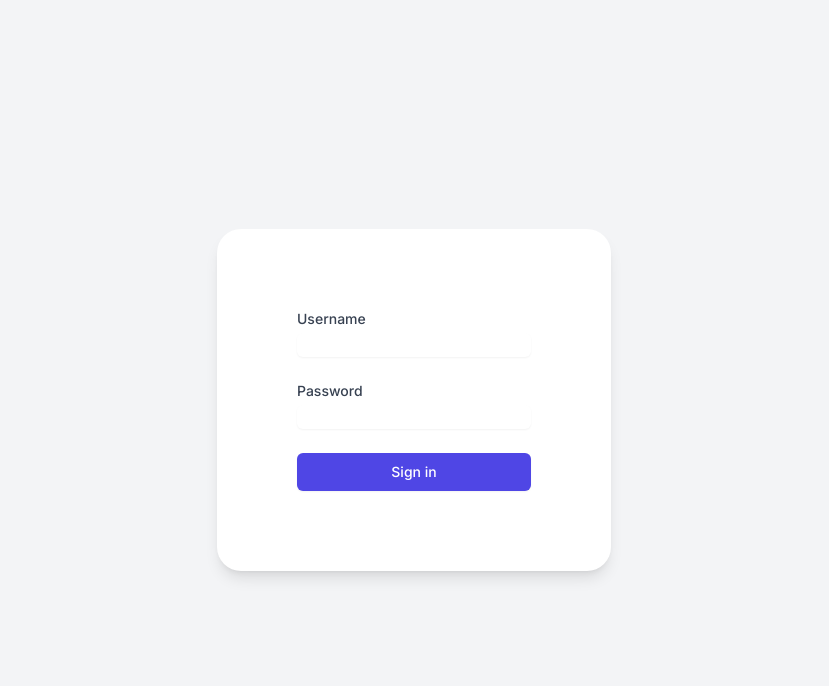
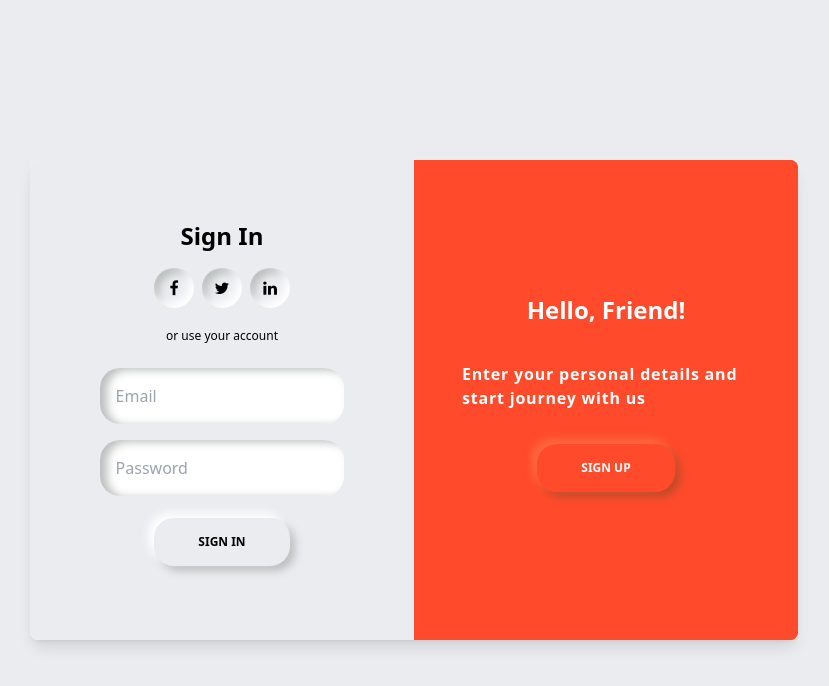
Before and after one commit to jjjjuWon/login_page_frontend, a Next.js app: page / in a window 1280 px wide. Shown: the top 686 px of the page, without its empty margins (226-1055 px from the left). Built offline with nearby package versions, Linux system fonts and the light colour scheme.

Commit message:
Revert to previous css

```diff
--- /dev/null
+++ b/app/chat/page.tsx
@@ -0,0 +1,39 @@
+'use client';
+
+import { useEffect } from 'react';
+import { useRouter } from 'next/navigation';
+import Chat from '../components/Chat';
+
+export default function ChatPage() {
+  const router = useRouter();
+
+  useEffect(() => {
+    const token = localStorage.getItem('token');
+    const name = localStorage.getItem('name');
+
+    if (!token || !name) {
+      alert('로그인이 필요합니다.');
+      router.push('/');
+    }
+  }, [router]);
+
+  return (
+    <div className="min-h-screen bg-[#f5f5f5] p-5">
+      <div className="max-w-[1200px] mx-auto">
+        <div className="flex justify-between items-center mb-5">
+          <h1 id="welcome" className="text-2xl font-bold"></h1>
+          <button
+            onClick={() => {
+              localStorage.clear();
+              router.push('/');
+            }}
+            className="bg-[#fee500] text-[#3c1e1e] px-5 py-2.5 rounded-lg border-none cursor-pointer"
+          >
+            로그아웃
+          </button>
+        </div>
+        <Chat username={localStorage.getItem('name') || ''} />
+      </div>
+    </div>
+  );
+}
--- a/app/layout.tsx
+++ b/app/layout.tsx
@@ -5,8 +5,8 @@ import './globals.css'
 const inter = Inter({ subsets: ['latin'] })
 
 export const metadata: Metadata = {
-  title: 'Chat Application',
-  description: 'Real-time chat application with Next.js',
+  title: 'Chat App',
+  description: 'Real-time chat application',
 }
 
 export default function RootLayout({
@@ -15,8 +15,14 @@ export default function RootLayout({
   children: React.ReactNode
 }) {
   return (
-    <html lang="en">
-      <body className={inter.className}>{children}</body>
+    <html lang="ko">
+      <head>
+        <link
+          rel="stylesheet"
+          href="https://cdnjs.cloudflare.com/ajax/libs/font-awesome/4.7.0/css/font-awesome.css"
+        />
+      </head>
+      <body>{children}</body>
     </html>
   )
 }
--- a/app/page.tsx
+++ b/app/page.tsx
@@ -1,29 +1,105 @@
 'use client';
 
 import { useState } from 'react';
-import LoginForm from './components/LoginForm';
-import Chat from './components/Chat';
+import { useRouter } from 'next/navigation';
+import Link from 'next/link';
 
-export default function Home() {
-  const [isLoggedIn, setIsLoggedIn] = useState(false);
-  const [username, setUsername] = useState('');
+export default function AuthPage() {
+  const [isSignUp, setIsSignUp] = useState(false);
+  const router = useRouter();
 
-  const handleLogin = (user: string) => {
-    setIsLoggedIn(true);
-    setUsername(user);
+  const handleSubmit = (e: React.FormEvent<HTMLFormElement>) => {
+    e.preventDefault();
+    const formData = new FormData(e.currentTarget);
+    const data = Object.fromEntries(formData.entries());
+
+    // TODO: API 연동
+    localStorage.setItem('name', data.name as string);
+    localStorage.setItem('token', 'dummy-token');
+    router.push('/chat');
   };
 
   return (
-    <main className="min-h-screen bg-gray-100 py-6 flex flex-col justify-center sm:py-12">
-      <div className="relative py-3 sm:max-w-xl sm:mx-auto">
-        <div className="relative px-4 py-10 bg-white shadow-lg sm:rounded-3xl sm:p-20">
-          {!isLoggedIn ? (
-            <LoginForm onLogin={handleLogin} />
-          ) : (
-            <Chat username={username} />
-          )}
+    <div className="min-h-screen flex items-center justify-center bg-[#ebecf0]">
+      <div className="relative w-[768px] min-h-[480px] bg-white rounded-lg shadow-lg overflow-hidden">
+        <div className={`sign-in-container absolute left-0 w-1/2 h-full transition-all duration-500 ${isSignUp ? 'translate-x-full opacity-0' : 'opacity-100'}`}>
+          <form onSubmit={handleSubmit} className="bg-[#ebecf0] flex flex-col px-12 h-full justify-center items-center">
+            <h1 className="font-bold text-2xl mb-4">Sign In</h1>
+            <div className="social-links mb-5">
+              <div className="inline-flex justify-center items-center w-10 h-10 mx-1 rounded-full shadow-[inset_-5px_-5px_10px_#fff,inset_5px_5px_8px_#babebc]">
+                <a href="#" className="text-black"><i className="fa fa-facebook"></i></a>
+              </div>
+              <div className="inline-flex justify-center items-center w-10 h-10 mx-1 rounded-full shadow-[inset_-5px_-5px_10px_#fff,inset_5px_5px_8px_#babebc]">
+                <a href="#" className="text-black"><i className="fa fa-twitter"></i></a>
+              </div>
+              <div className="inline-flex justify-center items-center w-10 h-10 mx-1 rounded-full shadow-[inset_-5px_-5px_10px_#fff,inset_5px_5px_8px_#babebc]">
+                <a href="#" className="text-black"><i className="fa fa-linkedin"></i></a>
+              </div>
+            </div>
+            <span className="text-xs mb-4">or use your account</span>
+            <input type="email" name="email" placeholder="Email" required
+              className="w-[85%] p-4 my-2 border-0 outline-none rounded-[20px] shadow-[inset_7px_2px_10px_#babebc,inset_-5px_-5px_12px_#fff]" />
+            <input type="password" name="password" placeholder="Password" required
+              className="w-[85%] p-4 my-2 border-0 outline-none rounded-[20px] shadow-[inset_7px_2px_10px_#babebc,inset_-5px_-5px_12px_#fff]" />
+            <button type="submit"
+              className="rounded-[20px] border-none outline-none text-xs font-bold py-4 px-11 my-3.5 uppercase cursor-pointer transition-transform duration-80 ease-in shadow-[-5px_-5px_10px_#fff,5px_5px_8px_#babebc]">
+              Sign In
+            </button>
+          </form>
+        </div>
+
+        <div className={`sign-up-container absolute left-0 w-1/2 h-full transition-all duration-500 ${isSignUp ? 'translate-x-full opacity-100 z-10' : 'opacity-0'}`}>
+          <form onSubmit={handleSubmit} className="bg-[#ebecf0] flex flex-col px-12 h-full justify-center items-center">
+            <h1 className="font-bold text-2xl mb-4">Create Account</h1>
+            <div className="social-links mb-5">
+              <div className="inline-flex justify-center items-center w-10 h-10 mx-1 rounded-full shadow-[inset_-5px_-5px_10px_#fff,inset_5px_5px_8px_#babebc]">
+                <a href="#" className="text-black"><i className="fa fa-facebook"></i></a>
+              </div>
+              <div className="inline-flex justify-center items-center w-10 h-10 mx-1 rounded-full shadow-[inset_-5px_-5px_10px_#fff,inset_5px_5px_8px_#babebc]">
+                <a href="#" className="text-black"><i className="fa fa-twitter"></i></a>
+              </div>
+              <div className="inline-flex justify-center items-center w-10 h-10 mx-1 rounded-full shadow-[inset_-5px_-5px_10px_#fff,inset_5px_5px_8px_#babebc]">
+                <a href="#" className="text-black"><i className="fa fa-linkedin"></i></a>
+              </div>
+            </div>
+            <span className="text-xs mb-4">or use your email for registration</span>
+            <input type="text" name="name" placeholder="Name" required
+              className="w-[85%] p-4 my-2 border-0 outline-none rounded-[20px] shadow-[inset_7px_2px_10px_#babebc,inset_-5px_-5px_12px_#fff]" />
+            <input type="email" name="email" placeholder="Email" required
+              className="w-[85%] p-4 my-2 border-0 outline-none rounded-[20px] shadow-[inset_7px_2px_10px_#babebc,inset_-5px_-5px_12px_#fff]" />
+            <input type="password" name="password" placeholder="Password" required
+              className="w-[85%] p-4 my-2 border-0 outline-none rounded-[20px] shadow-[inset_7px_2px_10px_#babebc,inset_-5px_-5px_12px_#fff]" />
+            <button type="submit"
+              className="rounded-[20px] border-none outline-none text-xs font-bold py-4 px-11 my-3.5 uppercase cursor-pointer transition-transform duration-80 ease-in shadow-[-5px_-5px_10px_#fff,5px_5px_8px_#babebc]">
+              Sign Up
+            </button>
+          </form>
+        </div>
+
+        <div className="overlay-container">
+          <div className={`overlay-left absolute right-0 w-1/2 h-full transition-all duration-500 ${isSignUp ? 'translate-x-[-100%] opacity-0' : 'opacity-100'}`}>
+            <div className="flex flex-col px-12 h-full justify-center items-center bg-[#ff4b2b] text-white">
+              <h1 className="font-bold text-2xl mb-4">Welcome Back!</h1>
+              <p className="text-base font-bold tracking-wider my-5">To keep connected with us please login with your personal info</p>
+              <button onClick={() => setIsSignUp(false)}
+                className="rounded-[20px] border-none outline-none text-xs font-bold py-4 px-11 my-3.5 uppercase cursor-pointer transition-transform duration-80 ease-in bg-[#ff4b2b] text-white shadow-[-5px_-5px_10px_#ff6b3f,5px_5px_8px_#bf4b2b]">
+                Sign In
+              </button>
+            </div>
+          </div>
+
+          <div className={`overlay-right absolute right-0 w-1/2 h-full transition-all duration-500 ${isSignUp ? 'translate-x-[-100%] opacity-0' : 'opacity-100'}`}>
+            <div className="flex flex-col px-12 h-full justify-center items-center bg-[#ff4b2b] text-white">
+              <h1 className="font-bold text-2xl mb-4">Hello, Friend!</h1>
+              <p className="text-base font-bold tracking-wider my-5">Enter your personal details and start journey with us</p>
+              <button onClick={() => setIsSignUp(true)}
+                className="rounded-[20px] border-none outline-none text-xs font-bold py-4 px-11 my-3.5 uppercase cursor-pointer transition-transform duration-80 ease-in bg-[#ff4b2b] text-white shadow-[-5px_-5px_10px_#ff6b3f,5px_5px_8px_#bf4b2b]">
+                Sign Up
+              </button>
+            </div>
+          </div>
         </div>
       </div>
-    </main>
+    </div>
   );
 }
```
